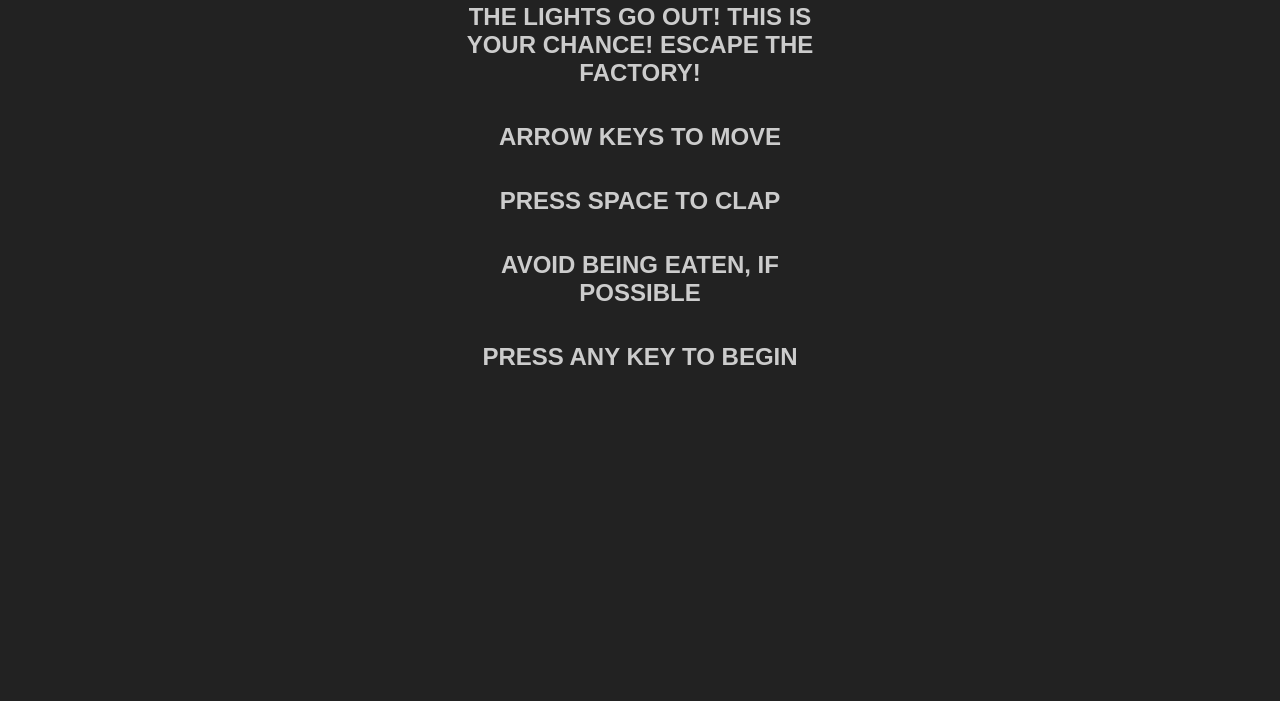
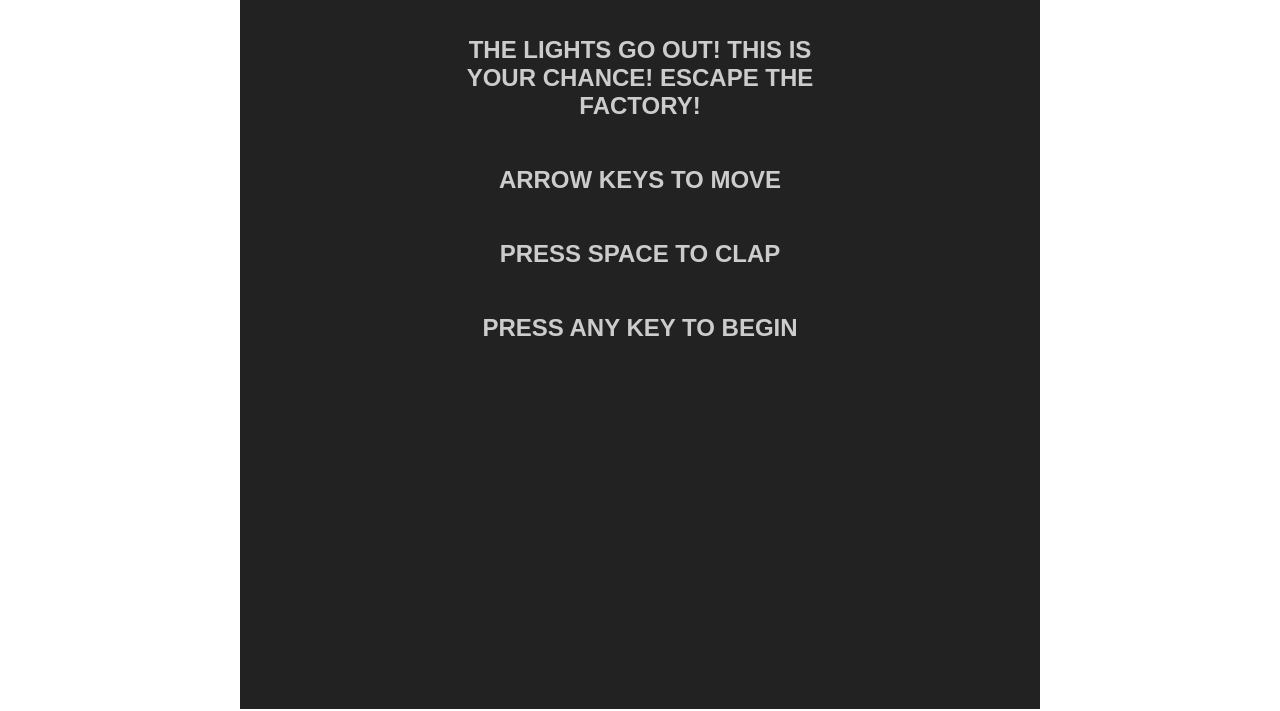
Before and after one commit to samblyon/mattressFactory, a website built with webpack: page index.html in a window 1280 px wide. Shown: the part 89-800 px from the top of the page. Built offline with nearby package versions, Linux system fonts and the light colour scheme.

Commit message:
improve level design

```diff
--- a/css/master.css
+++ b/css/master.css
@@ -2,6 +2,11 @@ body, h1, h2, h3, header, p, a {
   margin: 0;
   border: 0;
   font-family: sans-serif;
+}
+
+body {
+  max-width: 800px;
+  margin: 0 auto;
 }
 
 .nav-list {
@@ -32,15 +37,27 @@ a:hover {
 }
 
 .splash-text {
-  width: 30%;
+  width: 50%;
   font-family: sans-serif;
   padding: 10px;
   margin: 0 auto;
+
+  h2 {
+    margin: 5px;
+  }
+
+  h3 {
+    text-align: left;
+    margin: 5px;
+  }
 }
 
 .lose-splash, .win-splash, .level-splash {
   visibility: hidden;
   background: #222;
+  transition: .15s all;
+  display: flex;
+  align-items: center;
 }
 
 h1 {
--- a/index.html
+++ b/index.html
@@ -29,23 +29,21 @@
           <h2>THE LIGHTS GO OUT! THIS IS YOUR CHANCE! ESCAPE THE FACTORY!</h2><br><br>
           <h2>ARROW KEYS TO MOVE</h2><br><br>
           <h2>PRESS SPACE TO CLAP</h2><br><br>
-          <h2>AVOID BEING EATEN, IF POSSIBLE</h2><br><br>
           <h2>PRESS ANY KEY TO BEGIN</h2>
         </div>
       </div>
       <div id="lose-splash" class="splash lose-splash">
         <div class="splash-text">
           <h1 class="level"></h1>
-          <h2>YOU HAVE BEEN CONSUMED BY THE DEMONS OF THE DARK</h2>
-          <h3>THAT SAID... LIFE IS ABOUT LEARNING...<h3>
-          <p>PRESS ANY KEY TO TRY THIS LEVEL AGAIN</p>
+          <h2>YOU HAVE BEEN CONSUMED</h2><br><br>
+          <p>PRESS ANY KEY TO TRY AGAIN</p><br><br>
         </div>
       </div>
       <div id="level-splash" class="splash level-splash">
         <div class="splash-text">
-          <h2 id="level-victory"></h2>
-          <h3>BUT HMMM...  WHAT'S THIS...? SOMETHING IS... DIFFERENT.<h3>
-          <h3>YOU HEAR A CREAKING IN THE FLOOR. IT MIGHT BE GOOD TO MAKE LESS NOISE...</h3>
+          <h2 id="level-victory"></h2><br><br>
+          <h3 id="level_header"><h3><br><br>
+          <h3 id="level_header_2"></h3><br><br>
           <p>PRESS ANY KEY TO ADVANCE TO THE NEXT FACTORY FLOOR</p>
         </div>
       </div>
--- /dev/null
+++ b/js/game_constants.js
@@ -0,0 +1,151 @@
+window.wallColor = {color: "#222"};
+
+module.exports = {
+  LEVELS : {
+    1: {
+      walls: [
+        [0, 0, 0.01, 1],
+        [0, 0.35, 0.75, 0.4],
+        [0, 0.6, 0.6, 0.65],
+        [0.7, 0.35, 0.75, 1],
+        [0.55, 0.65, 0.6, 1]
+      ],
+      playerStart: {x: .05, y: .47},
+      level_header: "BUT HMMM...  WHAT'S THIS...?",
+      level_header_2: "THE NEXT FLOOR IS HUGE! I'LL NEED TO CLAP MUCH MORE TO FIND MY WAY..."
+    },
+    2: {
+      walls: [
+        [0.35, 0, 0.5, 0.05],
+        [0.35, 0, 0.4, 0.3],
+        [0.5, 0, 0.55, 0.3],
+        [0, .25, .35, .3],
+        [.25, .3, .3, .35],
+        [0, .35, .3, .4],
+        [.15, .4, .2, .55],
+        [.2, .5, .3, .55],
+        [.25, .55, .3, .6],
+        [.25, .6, .4, .65],
+        [.35, .65, .4, .7],
+        [.35, .4, .5, .5],
+        [.4, .67, .6, .7],
+        [.55, .25, .6, .3],
+        [.6, .15, .8, .2],
+        [.6, .2, .65, .4],
+        [.5, .4, .65, .45],
+        [.8, .15, .85, .4],
+        [.7, .4, 1, .45],
+        [.78, .45, .8, .5],
+        [.63, .55, .95, .57],
+        [.99, .45, 1, .5],
+        [.6, .7, .61, 1],
+        [.8, .65, .81, .9],
+        [.61, .99, 1, 1],
+        [.9, .57, .91, 1],
+        [.91, .65, 1, .73]
+      ],
+      playerStart: {x: .45, y: .07},
+      level_header: "YOU'RE GETTING THE HANG OF THIS.",
+      level_header_2: "BUT WAIT. A RUSTLE AROUND THE CORNER. IS SOMETHING THERE?"
+    },
+    3: {
+      walls: [
+        [0, 0, 0.01, 1],
+        [0, 0.35, 0.75, 0.4],
+        [0, 0.6, 0.6, 0.65],
+        [0.7, 0.35, 0.75, 1],
+        [0.55, 0.65, 0.6, 1]
+      ],
+      playerStart: {x: .1, y: .47},
+      monsters: [
+        {x: .06, y: .17, active: true},
+        {x: .06, y: .97, active: true}
+      ],
+      level_header: "WHEW. NO BIGGIE. PROBABLY THE ONLY TWO AROUND.",
+      level_header_2: "STILL... IT MIGHT BE GOOD TO MAKE LESS NOISE..."
+    },
+    4: {
+      walls: [
+        [0, 0.35, 0.6, 0.45],
+        [0, 0.53, 0.75, 0.65],
+        [0.7, 0, 0.75, .65],
+        [0.55, 0, 0.6, .35]
+      ],
+      playerStart: {x: .1, y: .49},
+      monsters: [
+        {x: .4, y: .52}
+      ],
+      level_header: "WHEW, CANT WAKE ANY MORE OF THOSE UP... YOU FEEL IN FRONT OF YOU... A SMALL BRAILLE SIGN.",
+      level_header_2: "'THE KILLING FLOOR'. WHAT?? YOU DON'T RECALL THIS ROOM..."
+    },
+    5: {
+      walls: [
+        [0, 0, .21, 0.1],
+        [.27, 0, 1, 0.1],
+        [.1, .18, .14, .22],
+        [.2, .18, .45, .22],
+        [.1, 0, .14, .4],
+        [.2, .22, .24, .4],
+        [.41, .22, .45, .4],
+        [.55, .18, .9, .22],
+        [.55, .22, .59, .4],
+        [.86, .22, .9, .4],
+        [.1, .78, .45, .82],
+        [.1, .6, .14, .8],
+        [.41, .6, .45, .8],
+        [.55, .78, .9, .82],
+        [.55, .6, .59, .8],
+        [.86, .6, .9, .8],
+        [0, 0, 0.04, 1],
+        [0, .96, 1, 1],
+        [.96, 0, 1, 1],
+        [.96, .55, 1, 1]
+      ],
+      playerStart: {x: .05, y: .5},
+      monsters: [
+        {x: .05, y: .25},
+        {x: .85, y: .15},
+        {x: .15, y: .24},
+        {x: .95, y: .24}
+      ],
+      level_header: "DISPAIR. AT THIS RATE YOU'LL NEVER MAKE IT OUT",
+      level_header_2: "BUT WHAT'S THIS... A GUST OF FRESH AIR..? COULD IT BE...?"
+    },
+    6: {
+      walls: [
+        [0.35, 0, 0.5, 0.05],
+        [0.35, 0, 0.4, 0.3],
+        [0.5, 0, 0.55, 0.3],
+        [0, .25, .35, .3],
+        [.25, .3, .3, .35],
+        [0, .35, .3, .4],
+        [.15, .4, .2, .55],
+        [.2, .5, .3, .55],
+        [.25, .55, .3, .6],
+        [.25, .6, .4, .65],
+        [.35, .65, .4, .7],
+        [.35, .4, .5, .5],
+        [.4, .67, .6, .7],
+        [.55, .25, .6, .3],
+        [.6, .15, .8, .2],
+        [.6, .2, .65, .4],
+        [.5, .4, .65, .45],
+        [.8, .15, .85, .4],
+        [.7, .4, 1, .45],
+        [.78, .45, .8, .5],
+        [.63, .55, .95, .57],
+        [.7, .72, .74, .74],
+        [.99, .45, 1, .5],
+        [.6, .7, .61, 1],
+        [.8, .65, .81, .9],
+        [.61, .99, 1, 1],
+        [.9, .57, .91, 1],
+        [.91, .65, 1, .73]
+      ],
+      playerStart: {x: .45, y: .07},
+      monsters: [
+        {x: .21, y: .45}
+      ]
+    },
+  }
+}
--- a/js/main.js
+++ b/js/main.js
@@ -1,13 +1,16 @@
 const Game = require('./game.js');
 const GameView = require('./game_view.js');
+const GameConstants = require('./game_constants');
 
+// Initialize canvas and display splash
 document.addEventListener("DOMContentLoaded", ()=>{
   console.log("Hey there and welcome to Mattress Factory Escape");
   document.addEventListener("keydown", hideSplash);
 
   const canvas = document.getElementById('canvas');
-  canvas.width = window.innerWidth - 20;
-  canvas.height = window.innerHeight - 60;
+  const body = document.getElementsByTagName('body')[0];
+  canvas.width = body.offsetWidth;
+  canvas.height = window.innerHeight - 80;
   const ctx = canvas.getContext("2d");
   ctx.fillStyle = "#222";
   ctx.fillRect(0, 0, canvas.width, canvas.height);
@@ -19,8 +22,14 @@ function pass(){
   const levelSplash = document.getElementById('level-splash');
   const victoryLine = document.getElementById('level-victory');
   victoryLine.innerHTML = `YOU HAVE BEATEN LEVEL ${level}`;
+
+  ['level_header', 'level_header_2'].forEach(id => {
+    let el = document.getElementById(id);
+    el.innerHTML = GameConstants.LEVELS[level][id];
+  });
+
+  level += 1;
   levelSplash.style.visibility = "visible";
-  level += 1;
   setTimeout( () => {
     document.addEventListener("keydown", hideSplash)
   }, 2000);
--- a/js/map.js
+++ b/js/map.js
@@ -4,11 +4,12 @@ const Util = require('./util');
 const Wall = require('./wall');
 const Player = require('./player');
 const Monster = require('./monster');
+const GameConstants = require('./game_constants');
 
 class Map {
   constructor(canvas, level){
     this.rays = [];
-    this.level = Map.LEVELS[level];  //change back to level variable
+    this.level = GameConstants.LEVELS[level];  //change back to level variable
     this.walls = this.level["walls"]
                   .map(row => {
                     return row.map((scalar, index) => {
@@ -60,7 +61,10 @@ class Map {
 
   cullRays(){
     this.rays = this.rays.filter(ray => {
-      return ray.age < Ray.LIFESPAN;
+      return (
+        (ray.age < Ray.LIFESPAN) &&
+        (ray.body.length > 0)
+      );
     });
 
   }
@@ -97,130 +101,5 @@ class Map {
   }
 };
 
-//make relative sizes so can scale
-Map.LEVELS = {
-  1: {
-    walls: [
-              [0, 0, 0.01, 1],
-              [0, 0.35, 0.75, 0.4],
-              [0, 0.6, 0.6, 0.65],
-              [0.7, 0.35, 0.75, 1],
-              [0.55, 0.65, 0.6, 1]
-            ],
-    playerStart: {x: .05, y: .47}
-  },
-  2: {
-    walls: [
-            [0.35, 0, 0.5, 0.05],
-            [0.35, 0, 0.4, 0.3],
-            [0.5, 0, 0.55, 0.3],
-            [0, .25, .35, .3],
-            [.25, .3, .3, .35],
-            [0, .35, .3, .4],
-            [.15, .4, .2, .55],
-            [.2, .5, .3, .55],
-            [.25, .55, .3, .6],
-            [.25, .6, .4, .65],
-            [.35, .65, .4, .7],
-            [.35, .4, .5, .5],
-            [.4, .67, .6, .7],
-            [.55, .25, .6, .3],
-            [.6, .15, .8, .2],
-            [.6, .2, .65, .4],
-            [.5, .4, .65, .45],
-            [.8, .15, .85, .4],
-            [.7, .4, 1, .45],
-            [.78, .45, .8, .5],
-            [.63, .55, .95, .57],
-            [.99, .45, 1, .5],
-            [.6, .7, .61, 1],
-            [.8, .65, .81, .9],
-            [.61, .99, 1, 1],
-            [.9, .57, .91, 1],
-            [.91, .65, 1, .73]
-    ],
-    playerStart: {x: .45, y: .07}
-  },
-  3: {
-    walls: [
-              [0, 0, 0.01, 1],
-              [0, 0.35, 0.75, 0.4],
-              [0, 0.6, 0.6, 0.65],
-              [0.7, 0.35, 0.75, 1],
-              [0.55, 0.65, 0.6, 1]
-            ],
-    playerStart: {x: .1, y: .47},
-    monsters: [
-      {x: .06, y: .27, active: true},
-      {x: .06, y: .87, active: true}
-    ]
-  },
-  4: {
-    walls: [
-              [0, 0, 0.01, 1],
-              [0, 0.35, 0.75, 0.4],
-              [0, 0.6, 0.6, 0.65],
-              [0.7, 0.35, 0.75, 1],
-              [0.55, 0.65, 0.6, 1]
-            ],
-    playerStart: {x: .1, y: .47},
-    monsters: [
-      {x: .06, y: .45}
-    ]
-  },
-  5: {
-    walls: [
-      [0, 0, 1, 0.01],
-      [0, 0, 0.01, 1],
-      [0, .99, 1, 1],
-      [.95, 0, 1, .45],
-      [.95, .55, 1, 1]
-    ],
-    playerStart: {x: .05, y: .5},
-    monsters: [
-      {x: .05, y: .15},
-      {x: .05, y: .85},
-      {x: .55, y: .35},
-      {x: .55, y: .75}
-    ]
-  },
-  6: {
-    walls: [
-      [0.35, 0, 0.5, 0.05],
-      [0.35, 0, 0.4, 0.3],
-      [0.5, 0, 0.55, 0.3],
-      [0, .25, .35, .3],
-      [.25, .3, .3, .35],
-      [0, .35, .3, .4],
-      [.15, .4, .2, .55],
-      [.2, .5, .3, .55],
-      [.25, .55, .3, .6],
-      [.25, .6, .4, .65],
-      [.35, .65, .4, .7],
-      [.35, .4, .5, .5],
-      [.4, .67, .6, .7],
-      [.55, .25, .6, .3],
-      [.6, .15, .8, .2],
-      [.6, .2, .65, .4],
-      [.5, .4, .65, .45],
-      [.8, .15, .85, .4],
-      [.7, .4, 1, .45],
-      [.78, .45, .8, .5],
-      [.63, .55, .95, .57],
-      [.7, .72, .74, .74],
-      [.99, .45, 1, .5],
-      [.6, .7, .61, 1],
-      [.8, .65, .81, .9],
-      [.61, .99, 1, 1],
-      [.9, .57, .91, 1],
-      [.91, .65, 1, .73]
-    ],
-    playerStart: {x: .45, y: .07},
-    monsters: [
-        {x: .21, y: .45}
-    ]
-  },
-}
-
 
 module.exports = Map;
--- a/js/wall.js
+++ b/js/wall.js
@@ -9,7 +9,8 @@ class Wall {
   }
 
   draw(ctx){
-    ctx.fillStyle = "#222";
+    window.fillStyle = () => window.wallColor;
+    ctx.fillStyle = window.fillStyle().color;
     ctx.fillRect(this.topLeft.x, this.topLeft.y, this.width, this.height);
   }
 }
```
Also changed, not shown: bundle.js (+177 -131 lines), 1 other file.
